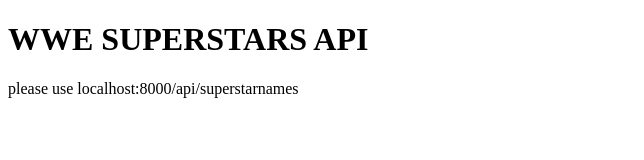
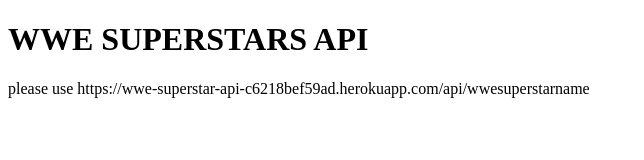
Before and after one commit to pgurung1812/wwe-superstars-api, a website: page index.html in a window 1280 px wide. Shown: the whole page, without its empty margins (0-644 px from the left). Drawn offline with Linux system fonts and the light colour scheme.

Commit message:
updated HTML page

```diff
--- a/index.html
+++ b/index.html
@@ -7,6 +7,9 @@
   </head>
   <body>
     <h1>WWE SUPERSTARS API</h1>
-    <p>please use localhost:8000/api/superstarnames</p>
+    <p>
+      please use
+      https://wwe-superstar-api-c6218bef59ad.herokuapp.com/api/wwesuperstarname
+    </p>
   </body>
 </html>
```
